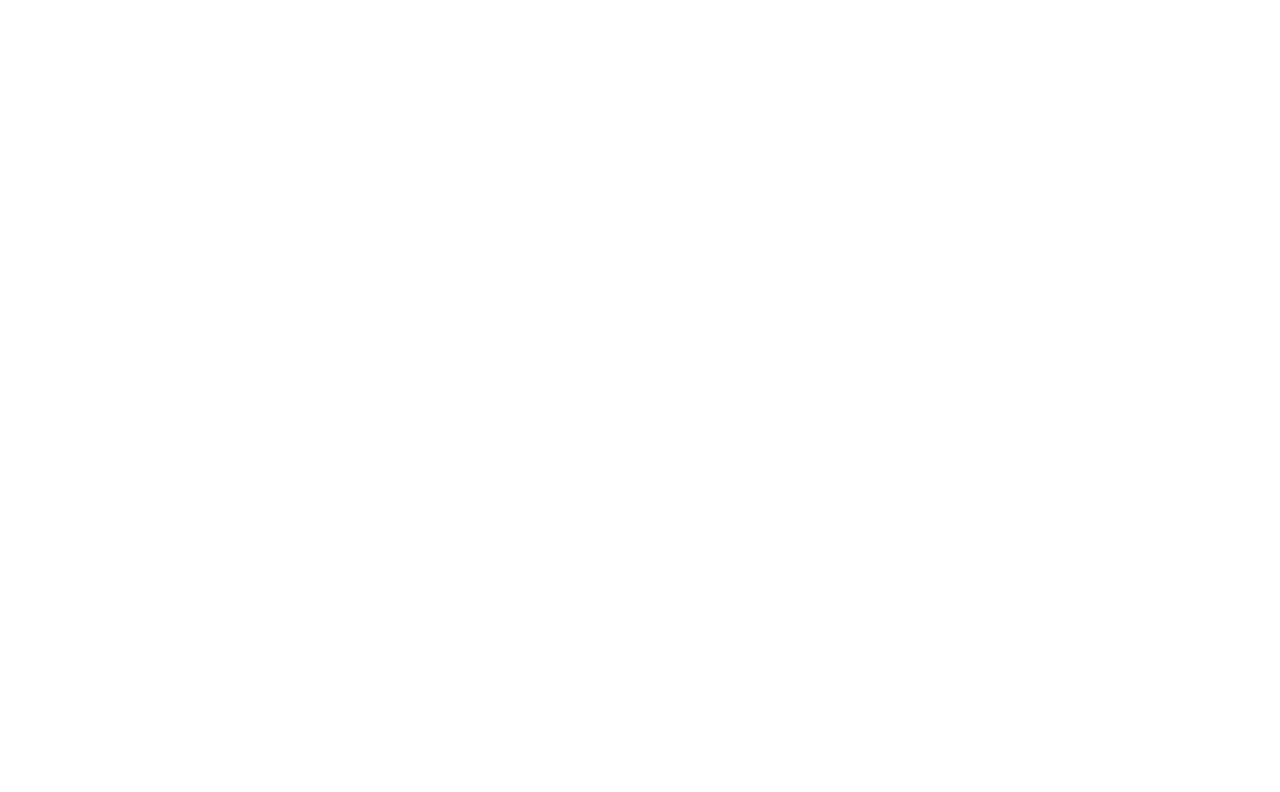
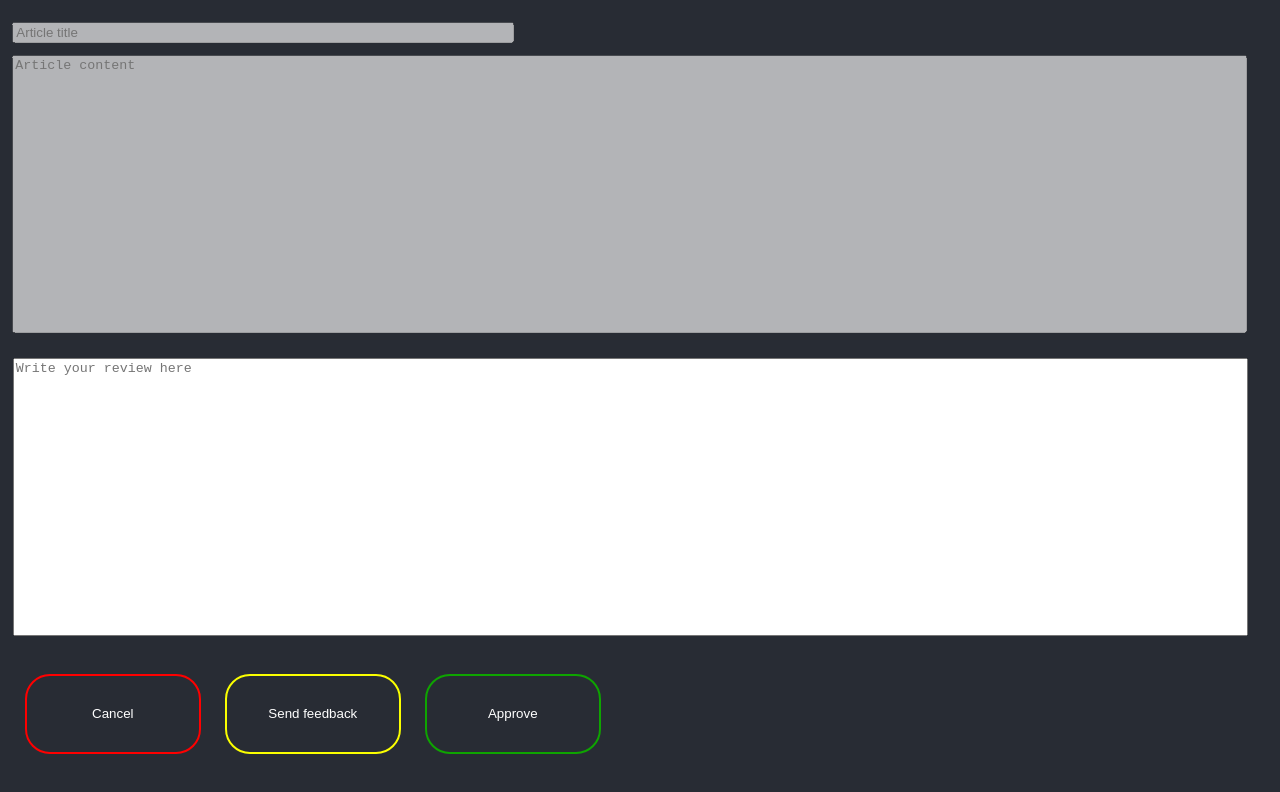
Before and after one commit to Dweniell/Conference-Organizer-App, a React (Create React App) app in the folder conforg/: page /review in a window 1280 px wide. Before the commit this address had no page. Shown: the top 792 px of the page. Built offline with nearby package versions, Linux system fonts and the light colour scheme.

Commit message:
added the article editor and review editor, with paths from main screen

```diff
--- /dev/null
+++ b/conforg/src/Components/Article/Article.css
@@ -0,0 +1,57 @@
+.Article{
+    width: 100%;
+    min-height: 100vh;
+    background-color: #282c34;
+    display: flex;
+    justify-content: center;
+    flex-direction: column;
+    align-items:flex-start;
+}
+.ArticleInputs{
+    display: flex;
+    justify-content: center;
+    flex-direction: column;
+    align-items:flex-start;
+}
+.ArticleButtons{
+    display: flex;
+    justify-content: center;
+    flex-direction: row;
+    align-items:flex-end;
+    height:18%;
+    margin:1%;
+}
+.ArticleTitle{
+    height: 18%;
+    width: 40%;
+    margin-left:1%;
+}
+textarea.ArticleContent{
+    height: 68vh;
+    width: 96vw;
+    margin:1%;
+    resize: none;
+}
+.ArticleButt{
+    border: 2px solid white;
+    background-color: #282c34;
+    color: white;
+    transition-duration: 0.4s;
+    border-radius: 25px;
+    height: 10vmin;
+    width: 25vmin;
+    margin: 2%;
+    cursor:pointer;
+}
+.ArtCancel{
+    border: 2px solid #ff0000;
+}
+.ArtCancel:hover{
+    background-color: #ff0000;
+}
+.ArtSave{
+    border: 2px solid #0ea500;
+}
+.ArtSave:hover{
+    background-color: #0ea500;
+}
--- /dev/null
+++ b/conforg/src/Components/Article/Article.js
@@ -0,0 +1,24 @@
+import React from 'react'
+import { useNavigate } from 'react-router-dom'
+import './Article.css'
+
+function Article(){
+    const nav = useNavigate()
+    const handleBut = () =>{
+        nav('/main')
+    }
+    return(
+        <div className='Article'>
+            <div className='ArticleInputs'>
+                <input type='text' placeholder='Title' className='ArticleTitle'></input>
+                <textarea placeholder='Write your article here' className='ArticleContent'></textarea>
+            </div>
+            <div className='ArticleButtons'>
+                <button type='button' className='ArticleButt ArtCancel' onClick={handleBut}>Cancel</button>
+                <button type='button' className='ArticleButt ArtSave'onClick={handleBut}>Save</button>
+            </div>
+        </div>
+    )
+}
+
+export default Article
--- a/conforg/src/Components/MainScreen/MainScreen.js
+++ b/conforg/src/Components/MainScreen/MainScreen.js
@@ -11,6 +11,12 @@ function MainScreen(){
     }
     const handleConference = ()=>{
         nav('/newconference')
+    }
+    const handleArticle = () =>{
+        nav('/article')
+    }
+    const handleReview = () =>{
+        nav('/review')
     }
     return(
         <div className='MainScreen'>
@@ -38,8 +44,8 @@ function MainScreen(){
             </div>
             <div className='BottomScreen'>
                     <button type='button' className='LogoutBtn'>Join conference</button>
-                    <button type='button' className='LogoutBtn'>Add/Edit article</button>
-                    <button type='button' className='LogoutBtn'>Review article</button>
+                    <button type='button' className='LogoutBtn' onClick={handleArticle}>Add/Edit article</button>
+                    <button type='button' className='LogoutBtn' onClick={handleReview}>Review article</button>
                     <button type='button' className='LogoutBtn'>Delete article</button>
                     <button type='button' className='LogoutBtn' onClick={handleConference}>Add conference</button>
             </div>
--- /dev/null
+++ b/conforg/src/Components/Review/Review.css
@@ -0,0 +1,64 @@
+.Review{
+    width: 100%;
+    min-height: 100vh;
+    background-color: #282c34;
+    display: flex;
+    justify-content: center;
+    flex-direction: column;
+    align-items:flex-start;
+}
+.ReviewUnmod{
+    display: flex;
+    justify-content: center;
+    flex-direction: column;
+    align-items:flex-start;
+}
+.ReviewTitle{
+    height: 18%;
+    width: 40%;
+    margin-left:1%;
+}
+.ReviewContent{
+    height: 34vh;
+    width: 96vw;
+    margin:1%;
+    resize: none;
+}
+.ReviewButt{
+    border: 2px solid white;
+    background-color: #282c34;
+    color: white;
+    transition-duration: 0.4s;
+    border-radius: 25px;
+    height: 10vmin;
+    width: 25vmin;
+    margin: 2%;
+    cursor:pointer;
+}
+.ReviewButtons{
+    display: flex;
+    justify-content: center;
+    flex-direction: row;
+    align-items:flex-end;
+    height:18%;
+    margin:1%;
+}
+.RevCancel{
+    border: 2px solid #ff0000;
+}
+.RevCancel:hover{
+    background-color: #ff0000;
+}
+.RevApprove{
+    border: 2px solid #0ea500;
+}
+.RevApprove:hover{
+    background-color: #0ea500;
+}
+.RevSend{
+    border: 2px solid #fbff00;
+}
+.RevSend:hover{
+    background-color: #fbff00;
+    color:#282c34;
+}
--- /dev/null
+++ b/conforg/src/Components/Review/Review.js
@@ -0,0 +1,25 @@
+import React from "react";
+import { useNavigate } from "react-router-dom";
+import './Review.css'
+
+function Review(){
+    const nav = useNavigate()
+    const handleClick = () =>{
+        nav('/main')
+    }
+    return(
+        <div className="Review">
+            <div className="ReviewUnmod">
+                <input type='text' placeholder="Article title" className="ReviewTitle"disabled></input>
+                <textarea placeholder="Article content"className="ReviewContent" disabled></textarea>
+            </div>
+            <textarea placeholder="Write your review here" className="ReviewContent"></textarea>
+            <div className="ReviewButtons">
+                <button type='button' className='ReviewButt RevCancel' onClick={handleClick}>Cancel</button>
+                <button type='button' className='ReviewButt RevSend'onClick={handleClick}>Send feedback</button>
+                <button type='button' className='ReviewButt RevApprove'onClick={handleClick}>Approve</button>
+            </div>
+        </div>
+    )
+}
+export default Review
--- a/conforg/src/index.js
+++ b/conforg/src/index.js
@@ -6,6 +6,8 @@ import Login from './Components/Login/Login'
 import Register from './Components/Register/Register'
 import MainScreen from './Components/MainScreen/MainScreen';
 import ConferenceCreator from './Components/ConferenceCreator/ConferenceCreator';
+import Article from './Components/Article/Article';
+import Review from './Components/Review/Review';
 import reportWebVitals from './reportWebVitals';
 import {BrowserRouter,Routes,Route} from 'react-router-dom'
 const root = ReactDOM.createRoot(document.getElementById('root'));
@@ -18,6 +20,8 @@ root.render(
         <Route path='/register' element={<Register/>}/>
         <Route path='/main' element={<MainScreen/>}/>
         <Route path='/newconference' element={<ConferenceCreator/>}/>
+        <Route path='/article' element={<Article/>}/>
+        <Route path='/review' element={<Review/>}/>
       </Routes>
     </BrowserRouter>
   </React.StrictMode>
```
